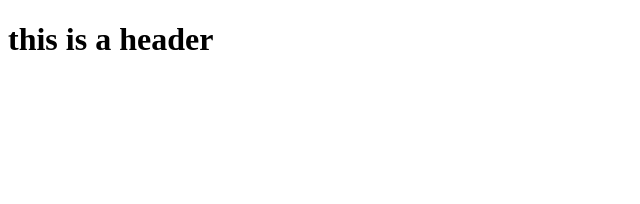
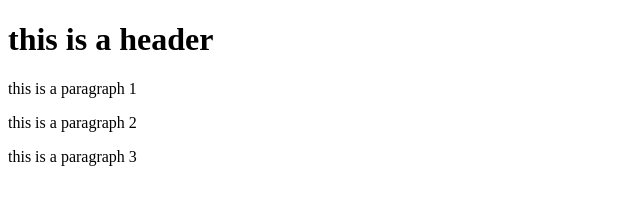
Before and after one commit to KabirLiaquat/bootstrap1, a plain HTML site: page index.html in a window 1280 px wide. Shown: the whole page, without its empty margins (0-640 px from the left). Drawn offline with Linux system fonts and the light colour scheme.

Commit message:
second commit

```diff
--- a/index.html
+++ b/index.html
@@ -6,5 +6,8 @@
     </head>
     <body>
         <h1>this is a header</h1>
+        <p>this is a paragraph 1</p>
+        <p>this is a paragraph 2</p>
+        <p>this is a paragraph 3</p>
     </body>
 </html>
```
